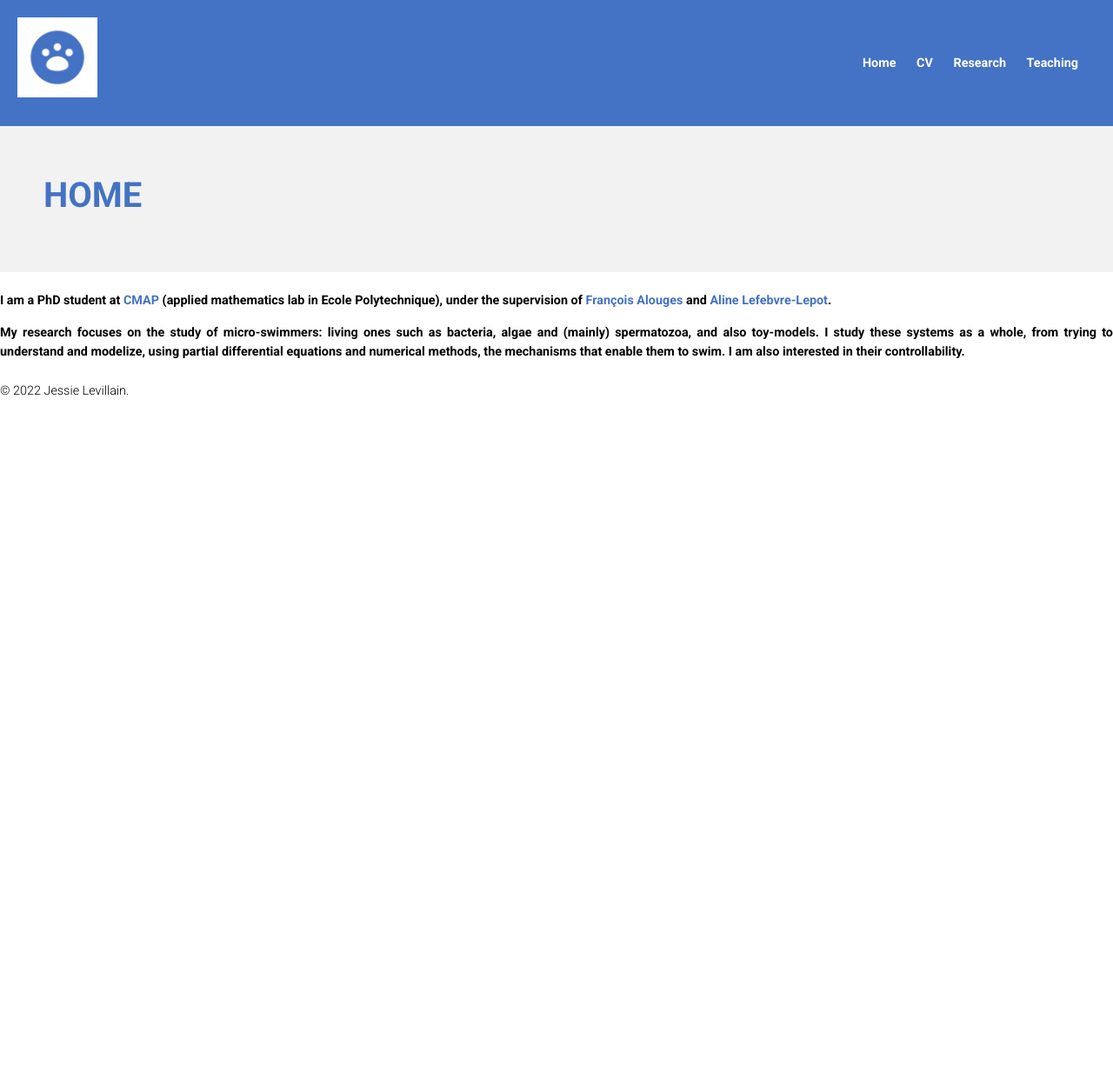
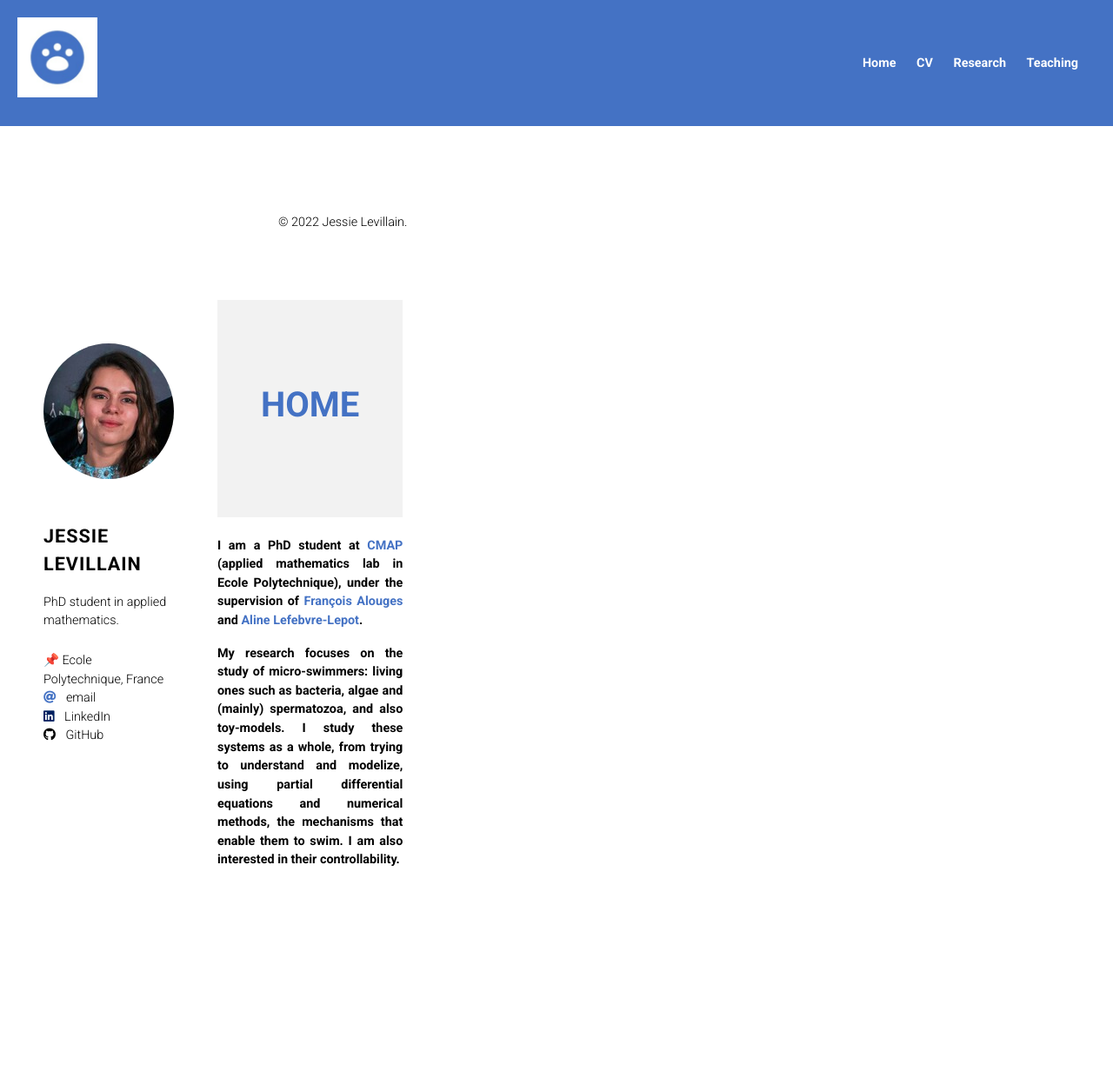
Before and after one commit to jesnial/jesnial.github.io, a Jekyll site: the page built from index.html, in a window 1280 px wide. Shown: the whole page at 87% size. Built offline with Jekyll 4.4.1, drawn with Linux system fonts in a browser that asks for light colours; before the commit the page ends 900 px from its top, so only the background shows below that.

Commit message:
Update index.html

```diff
--- a/index.html
+++ b/index.html
@@ -12,6 +12,35 @@ title: Home
 </head>
 
 <body>
+				<div class="cv-container">
+				<div class="cv-container">
+      <div class="left-column">
+        <img class="portait" src="/29082020-IMG_0681.jpg"/>
+        <div class="section">
+
+        </div>
+        <div class="section">
+          <h2>JESSIE LEVILLAIN</h2>
+          <p>
+            PhD student in applied mathematics.
+		</p>
+        </div>
+        <div class="section">
+
+          <p>
+            &#128204; Ecole Polytechnique, France
+            <br>
+            <i class="icon fas fa-at text-blue"></i> <a href="mailto:jessie.levillain[at]polytechnique.edu" style="color:black;">email</a>
+             <br>
+            <i class="icon fab fa-linkedin text-darkblue"></i> <a href="https://www.linkedin.com/in/jessie-l-2b0501196/" style="color:black;"> LinkedIn </a>
+		<br>
+		  <i class="icon fab fa-github"></i> <a href="https://github.com/jesnial" style="color:black;">GitHub</a>
+          </p>
+        </div>
+      </div>
+
+
+      <div class="right-column">
         <div class="header">
           <h1><span class="text-blue text-uppercase">Home</span></h1>
       </div>
@@ -34,6 +63,9 @@ title: Home
 		      </strong>
 	      </p>
 	      </div>
+	          </div>
+
+			</div><!-- /.container -->
 
 
 </body>
```
